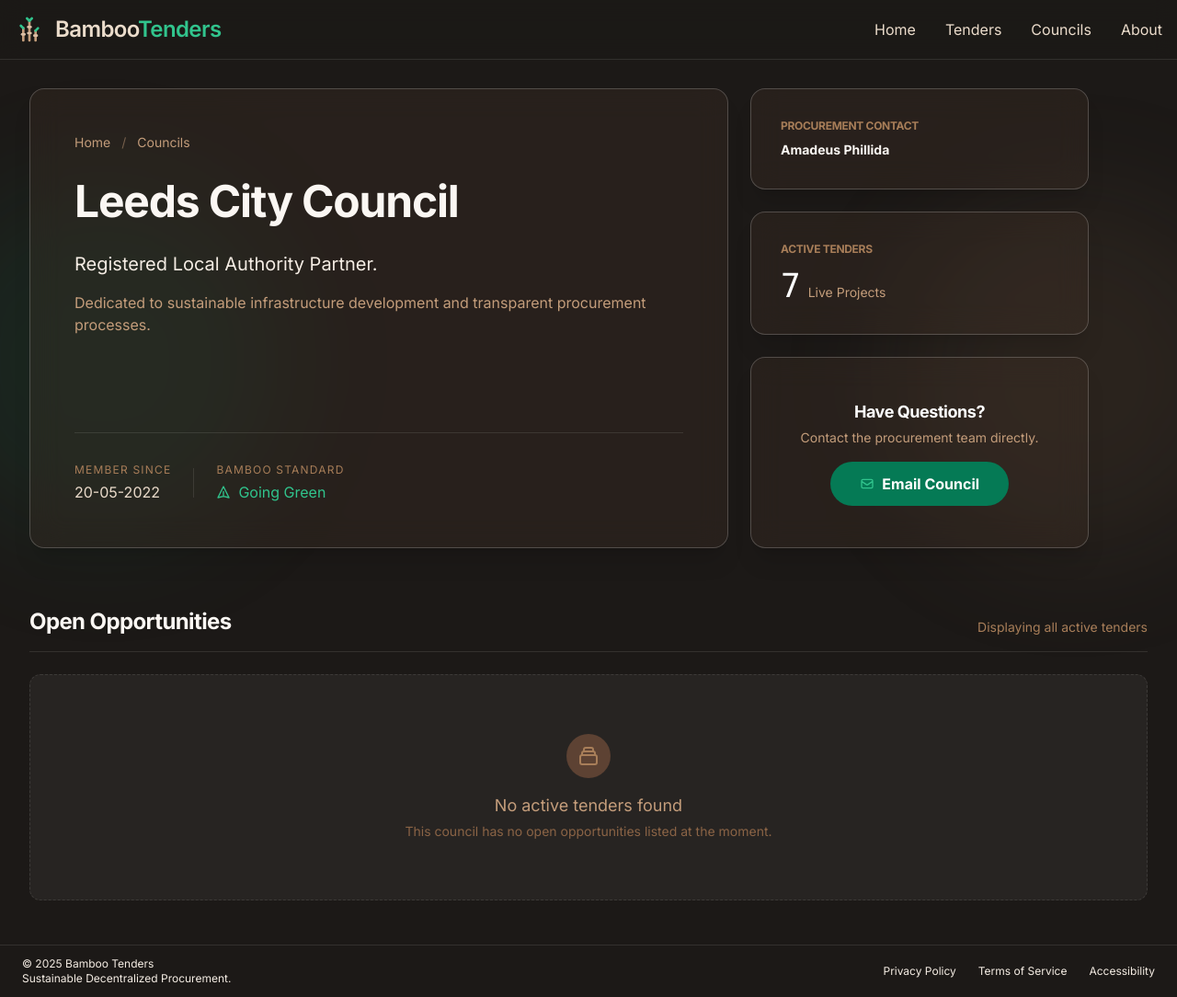
After one commit to OscarD8/tenders-bidding-system, a Django app: page /supply_chain/councils/2 in a window 1280 px wide. The commit adds this page. Shown: the whole page at 92% size. Run offline with Django 5.2, Linux system fonts and the light colour scheme; style sheets or scripts are compiled from the project's sources.

Commit message:
[Django/AI/HTML/Tailwind] - creation of council detail page, and implementation of routing from project_detail page.

```diff
--- /dev/null
+++ b/Django_Project/supply_chain/templates/supply_chain/council_detail.html
@@ -0,0 +1,96 @@
+{% extends 'layouts/detail_layout.html' %}
+
+{% block breadcrumb_parent %}
+    <a href="#" class="hover:text-bamboo-400 transition-colors">Councils</a>
+{% endblock %}
+
+
+{% block item_title %}
+    <p>Leeds City Council</p>
+{% endblock %}
+
+{% block item_description %}
+    <p class="text-xl font-medium text-earth-100">Registered Local Authority Partner.</p>
+    <p class="text-earth-400 text-base mt-2">
+        Dedicated to sustainable infrastructure development and transparent procurement processes.
+    </p>
+{% endblock %}
+
+{% block hero_footer %}
+    <div>
+        <p class="text-xs text-earth-500 uppercase tracking-widest mb-1">Member Since</p>
+        <p class="text-earth-200 font-medium">20-05-2022</p>
+    </div>
+
+    <div class="h-8 w-px bg-white/10"></div>
+    <div>
+    <!-- Model extension here for sustainability metric on councils -->
+        <div>
+            <p class="text-xs text-earth-500 uppercase tracking-widest mb-1">Bamboo Standard</p>
+            <div class="flex items-center gap-2 text-bamboo-400 font-medium">
+                <svg class="w-4 h-4" fill="none" stroke="currentColor" viewBox="0 0 24 24">
+                    <path stroke-linecap="round" stroke-linejoin="round" stroke-width="2"
+                          d="M12 19l9 2-9-18-9 18 9-2zm0 0v-8"></path>
+                </svg>
+                <span>Going Green</span>
+            </div>
+        </div>
+    </div>
+{% endblock %}
+
+
+{% block sidebar_card_1 %}
+    <h3 class="text-xs font-bold text-earth-500 uppercase tracking-widest mb-2">Procurement Contact</h3>
+    <div class="flex items-center gap-3">
+        <div class="font-bold text-sm">
+            Amadeus Phillida
+        </div>
+    </div>
+{% endblock %}
+
+{% block sidebar_card_2 %}
+    <h3 class="text-xs font-bold text-earth-500 uppercase tracking-widest mb-3">Active Tenders</h3>
+    <div class="flex items-baseline gap-2">
+        <span class="text-4xl font-mono text-white">7</span>
+        <span class="text-sm text-earth-400">Live Projects</span>
+    </div>
+{% endblock %}
+
+{% block action_card %}
+    <h3 class="text-lg font-bold text-white mb-1">Have Questions?</h3>
+    <p class="text-sm text-earth-400 mb-4">Contact the procurement team directly.</p>
+
+    <a href="mailto:leedscouncil@proton.gov"
+       class="action-button w-3/4 mx-auto flex items-center justify-between align-middle">
+        {% include "components/email_icon.html" %}
+        Email Council
+    </a>
+
+{% endblock %}
+
+
+{% block extended_content %}
+    <div class="flex items-end justify-between mb-6 border-b border-earth-50/10 pb-4 w-full">
+        <h2 class="text-2xl font-bold text-earth-50">Open Opportunities</h2>
+        <span class="text-sm text-earth-500">Displaying all active tenders</span>
+    </div>
+
+    <div class="grid grid-cols-1 md:grid-cols-2 lg:grid-cols-3 gap-6">
+        {% for project in council.project_set.all %}
+
+            <!-- Projects to go here -->
+
+        {% empty %}
+            <div class="col-span-full py-16 text-center border border-dashed border-earth-50/10 rounded-xl bg-white/5">
+                <div class="inline-flex items-center justify-center w-12 h-12 rounded-full bg-earth-800 mb-4 text-earth-500">
+                    <svg class="w-6 h-6" fill="none" stroke="currentColor" viewBox="0 0 24 24">
+                        <path stroke-linecap="round" stroke-linejoin="round" stroke-width="2"
+                              d="M19 11H5m14 0a2 2 0 012 2v6a2 2 0 01-2 2H5a2 2 0 01-2-2v-6a2 2 0 012-2m14 0V9a2 2 0 00-2-2M5 11V9a2 2 0 012-2m0 0V5a2 2 0 012-2h6a2 2 0 012 2v2M7 7h10"></path>
+                    </svg>
+                </div>
+                <p class="text-earth-400 text-lg font-medium">No active tenders found</p>
+                <p class="text-sm text-earth-600 mt-1">This council has no open opportunities listed at the moment.</p>
+            </div>
+        {% endfor %}
+    </div>
+{% endblock %}
--- a/Django_Project/supply_chain/templates/supply_chain/project_detail.html
+++ b/Django_Project/supply_chain/templates/supply_chain/project_detail.html
@@ -37,7 +37,7 @@
     <div class="h-8 w-px bg-white/10"></div>
     <div>
         <p class="text-xs text-earth-500 uppercase tracking-widest mb-1">Council</p>
-        <a href="#" class="text-bamboo-400 hover:text-bamboo-300 font-medium hover:underline">
+        <a href="{% url 'supply_chain:council_detail' 1%}" class="text-bamboo-400 hover:text-bamboo-300 font-medium hover:underline">
             Leeds City Council
         </a>
     </div>
--- a/Django_Project/supply_chain/urls.py
+++ b/Django_Project/supply_chain/urls.py
@@ -7,5 +7,6 @@ app_name = 'supply_chain'
 urlpatterns = [
     path('', views.all_projects, name='projects'),
     path('councils', views.all_councils, name='councils'),
-    path('<int:project_id>', views.project_detail, name='project_detail')
+    path('projects/<int:project_id>', views.project_detail, name='project_detail'),
+    path('councils/<int:council_id>', views.council_detail, name='council_detail')
 ]
--- a/Django_Project/supply_chain/views.py
+++ b/Django_Project/supply_chain/views.py
@@ -16,3 +16,7 @@ def all_projects(request):
 
 def project_detail(request, project_id):
     return render(request, 'supply_chain/project_detail.html')
+
+
+def council_detail(request, council_id):
+    return render(request, 'supply_chain/council_detail.html')
--- /dev/null
+++ b/Django_Project/theme/templates/components/email_icon.html
@@ -0,0 +1,3 @@
+<svg class="w-4 h-4 text-bamboo-400" fill="none" stroke="currentColor" viewBox="0 0 24 24">
+    <path stroke-linecap="round" stroke-linejoin="round" stroke-width="2" d="M3 8l7.89 5.26a2 2 0 002.22 0L21 8M5 19h14a2 2 0 002-2V7a2 2 0 00-2-2H5a2 2 0 00-2 2v10a2 2 0 002 2z"></path>
+</svg>
--- a/Django_Project/theme/templates/layouts/detail_layout.html
+++ b/Django_Project/theme/templates/layouts/detail_layout.html
@@ -1,7 +1,7 @@
 {% extends 'base.html' %}
 
 {% block content %}
-    <div class="w-full min-h-screen bg-stone-900 relative pt-24 pb-12 px-4 sm:px-8 flex items-center justify-center">
+    <div class="w-full min-h-screen bg-stone-900 relative pt-24 pb-12 px-4 sm:px-8 flex-col  items-center justify-center">
 
         {% include "components/background_blur.html" %}
 
@@ -50,7 +50,7 @@
                     </div>
                 </div>
 
-                <div class="glass-panel p-8 flex-1 flex flex-col justify-center items-center text-center relative group">
+                <div class="glass-panel p-8 flex-1 flex flex-col justify-center items-center text-center group">
                     <div class="hover-fill-transition bg-bamboo-500/10"></div>
 
                     <div class="relative z-10">
@@ -60,12 +60,12 @@
                 </div>
 
             </div>
-
-            <!-- Extended Content -->
-            {% block extended_content %}
-            {% endblock %}
-
         </div>
 
+                <!-- Extended Content -->
+            <div class="relative z-10 mt-16">
+                {% block extended_content %}
+                {% endblock %}
+            </div>
     </div>
 {% endblock %}
```
